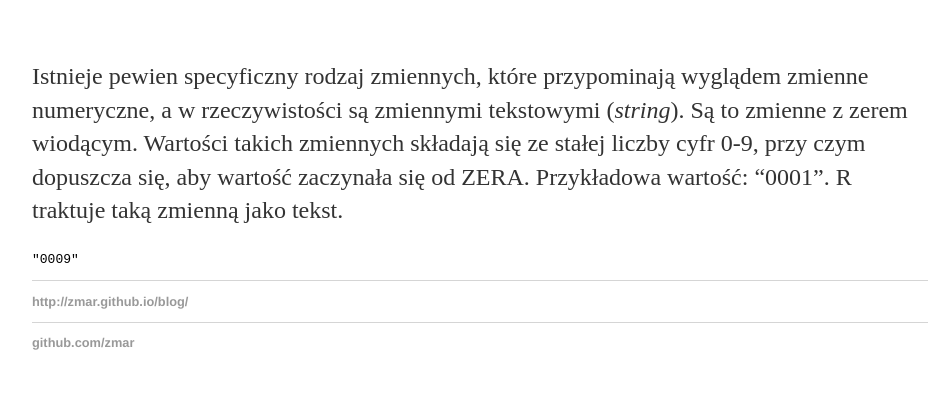
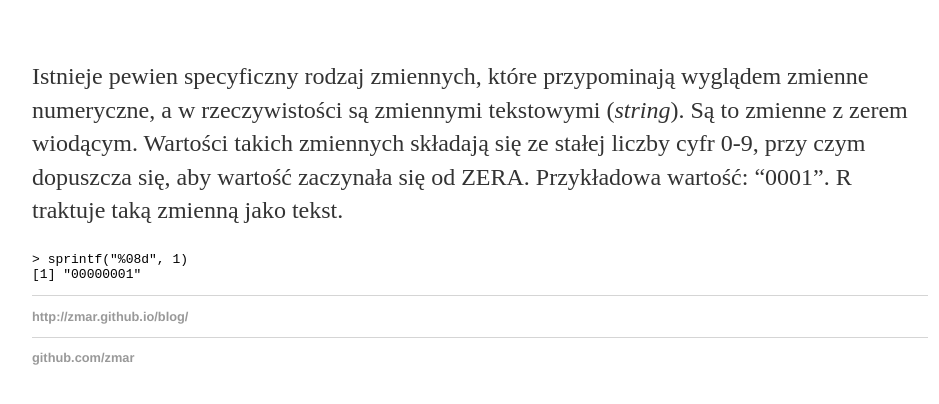
Before and after one commit to zmar/SmarteR_useR, a Jekyll site: the page built from _posts/2016-05-05-start.md, in a window 1280 px wide. Shown: the top 404 px of the page, without its empty margins (160-1099 px from the left). Built offline with Jekyll 4.4.1, drawn with Linux system fonts in a browser that asks for light colours.

Commit message:
Update 2016-05-05-start.md

````diff
--- a/_posts/2016-05-05-start.md
+++ b/_posts/2016-05-05-start.md
@@ -7,5 +7,6 @@ date: 2016-05-05
 Istnieje pewien specyficzny rodzaj zmiennych, które przypominają wyglądem zmienne numeryczne, a w rzeczywistości są zmiennymi tekstowymi (_string_). Są to zmienne z zerem wiodącym. Wartości takich zmiennych składają się ze stałej liczby cyfr 0-9, przy czym dopuszcza się, aby wartość zaczynała się od ZERA. Przykładowa wartość: "0001". R traktuje taką zmienną jako tekst.
 
 ```r
-"0009"
+> sprintf("%08d", 1)
+[1] "00000001"
 ```
````
